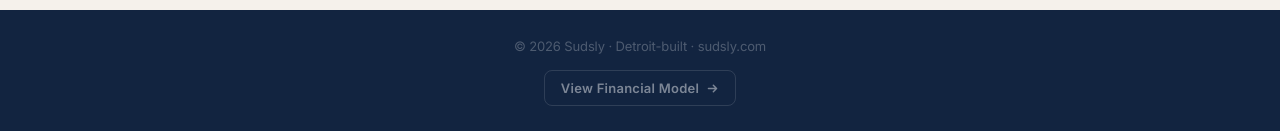
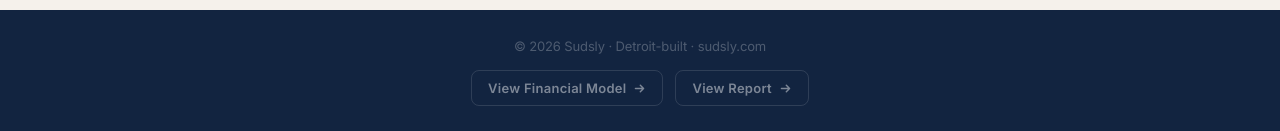
Before and after one commit to Jose-J-Hinojosa/sudsly_launch, a plain HTML site: page index.html in a window 1280 px wide. Shown: the part 3635-3766 px from the top of the page. Drawn offline with Linux system fonts and the light colour scheme.

Commit message:
feat: enhance footer with additional links for financial model and report

```diff
--- a/index.html
+++ b/index.html
@@ -678,6 +678,13 @@
       margin-bottom: 16px;
     }
 
+    .footer-links {
+      display: inline-flex;
+      gap: 12px;
+      flex-wrap: wrap;
+      justify-content: center;
+    }
+
     .footer-financials {
       display: inline-flex;
       align-items: center;
@@ -946,6 +953,7 @@
   <!-- ══════════ FOOTER ══════════ -->
   <footer>
     <p class="footer-text">© 2026 Sudsly · Detroit-built · sudsly.com</p>
+    <div class="footer-links">
       <a
         class="footer-financials"
         href="https://docs.google.com/spreadsheets/d/1Ibpy8Gm0uv4JZULioET-TYwYheGqN1vY/edit?usp=sharing&ouid=111081916187994451230&rtpof=true&sd=true"
@@ -957,6 +965,18 @@
           <path d="M3 8h10M9 4l4 4-4 4"/>
         </svg>
       </a>
+      <a
+        class="footer-financials"
+        href="https://docs.google.com/document/d/1bYj3sj2RRVy-ttlx9ZZLUTk4KcBtBn7Thk7ixxYHNU8/edit?usp=sharing"
+        target="_blank"
+        rel="noopener"
+      >
+        View Report
+        <svg viewBox="0 0 16 16" fill="none" stroke="currentColor" stroke-width="1.8" stroke-linecap="round" stroke-linejoin="round">
+          <path d="M3 8h10M9 4l4 4-4 4"/>
+        </svg>
+      </a>
+    </div>
   </footer>
 
   <script>
```
Lines whose indentation alone changed are shown as unchanged.
